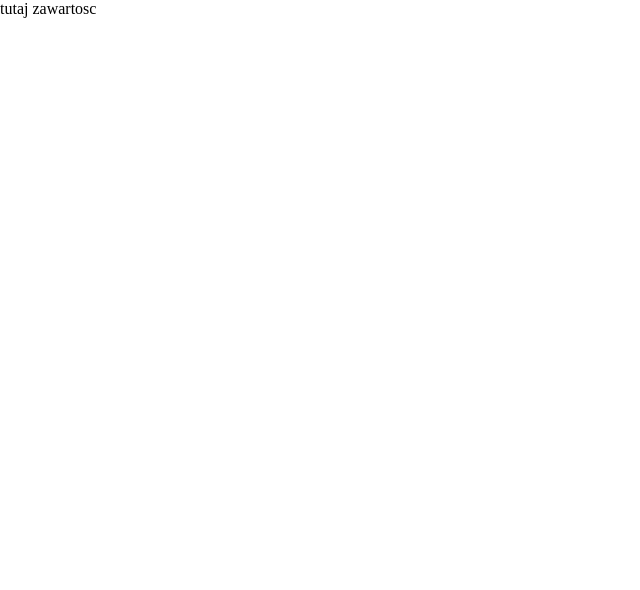
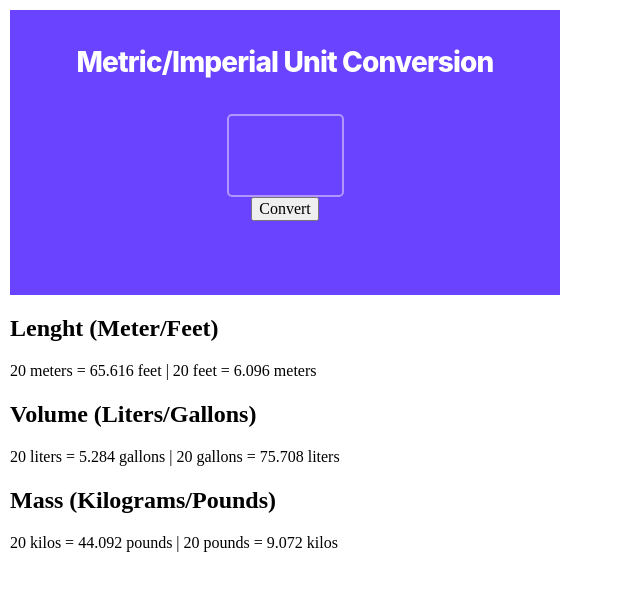
Before and after one commit to lukKotecki/unit-converter, a plain HTML site: page index.html in a window 1280 px wide. Shown: the whole page, without its empty margins (0-640 px from the left). Drawn offline with nearby package versions, Linux system fonts and the light colour scheme.

Commit message:
add files through CLI

```diff
--- a/index.css
+++ b/index.css
@@ -1,3 +1,39 @@
 body {
     margin: 0;
 }
+
+#container{
+
+    margin:10px;
+}
+
+#input-area{
+    color: white;
+    display: flex;
+    flex-direction: column;
+    background-color: #6943FF;
+    width: 550px;
+    height: 285px;
+    align-items: center;
+}
+
+#input-area h1 {
+    color: #FFF;
+    text-align: center;
+    font-family: Inter;
+    font-size: 28px;
+    font-style: normal;
+    font-weight: 800;
+    line-height: 38px;
+    letter-spacing: -0.84px;
+    padding: 0px;
+    margin: 33px;
+}
+
+#input-value {
+    width: 117px;
+    height: 83px;
+    background-color: #6943FF;
+    border-radius: 5px;
+    border: 2px solid #B295FF;
+}
--- a/index.html
+++ b/index.html
@@ -3,11 +3,31 @@
         <link rel="stylesheet" href="index.css">
     </head>
     <body>
+        <div id="container">
+            <div id="input-area">
+                <h1>Metric/Imperial Unit Conversion</h1>
+                <input id="input-value" type="text">
+                <button>Convert</button>
+
+            </div>
+            <div id="output-area">
+                <div id="output-length" class="output-field">
+                    <h2>Lenght (Meter/Feet)</h2>
+                    <p>20 meters = 65.616 feet | 20 feet = 6.096 meters</p>
+                </div>
+                <div id="output-volume" class="output-field">
+                    <h2>Volume (Liters/Gallons)</h2>
+                    <p>20 liters = 5.284 gallons | 20 gallons = 75.708 liters</p>
+                </div>
+                <div id="output-mass" class="output-field">
+                    <h2>Mass (Kilograms/Pounds)</h2>
+                    <p>20 kilos = 44.092 pounds | 20 pounds = 9.072 kilos</p>
+                </div>
 
 
+            </div>
+        </div>
 
-
-        tutaj zawartosc
         <script src="index.js"></script>
     </body>
 </html>
```
